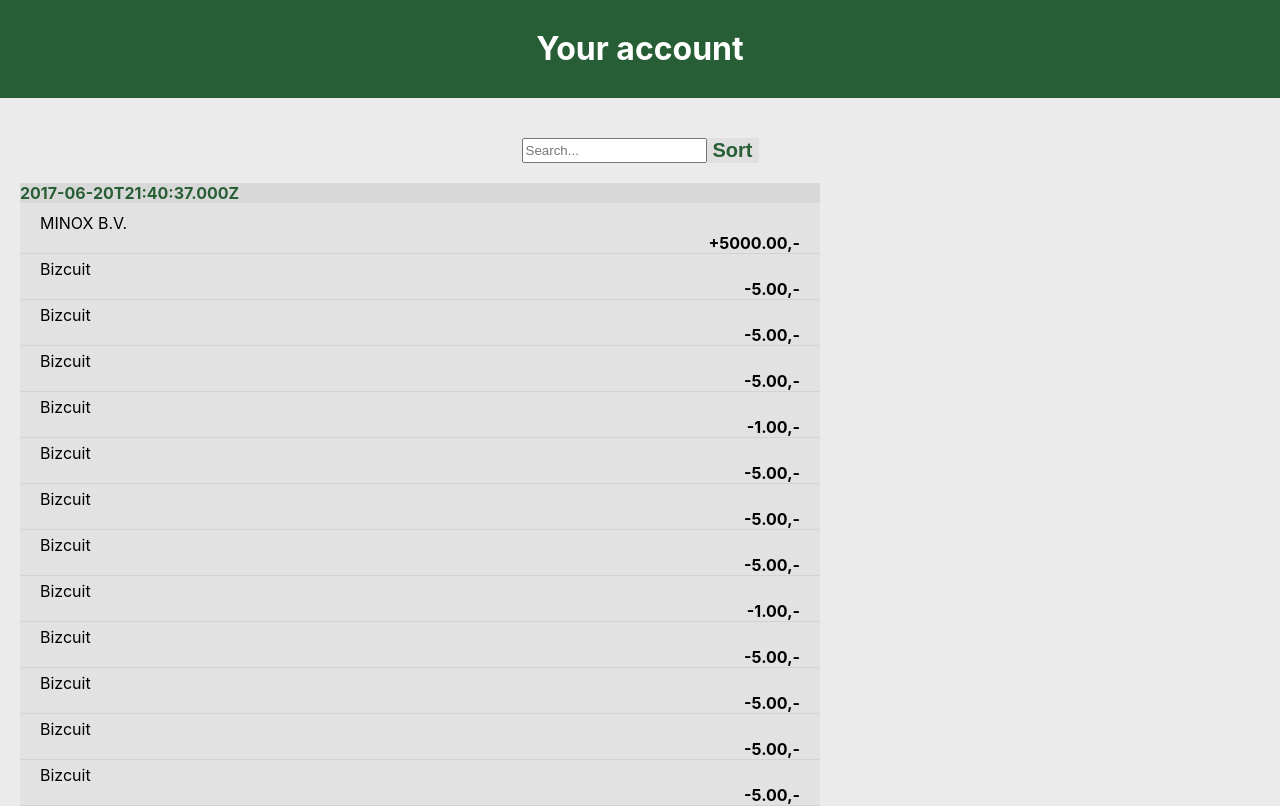
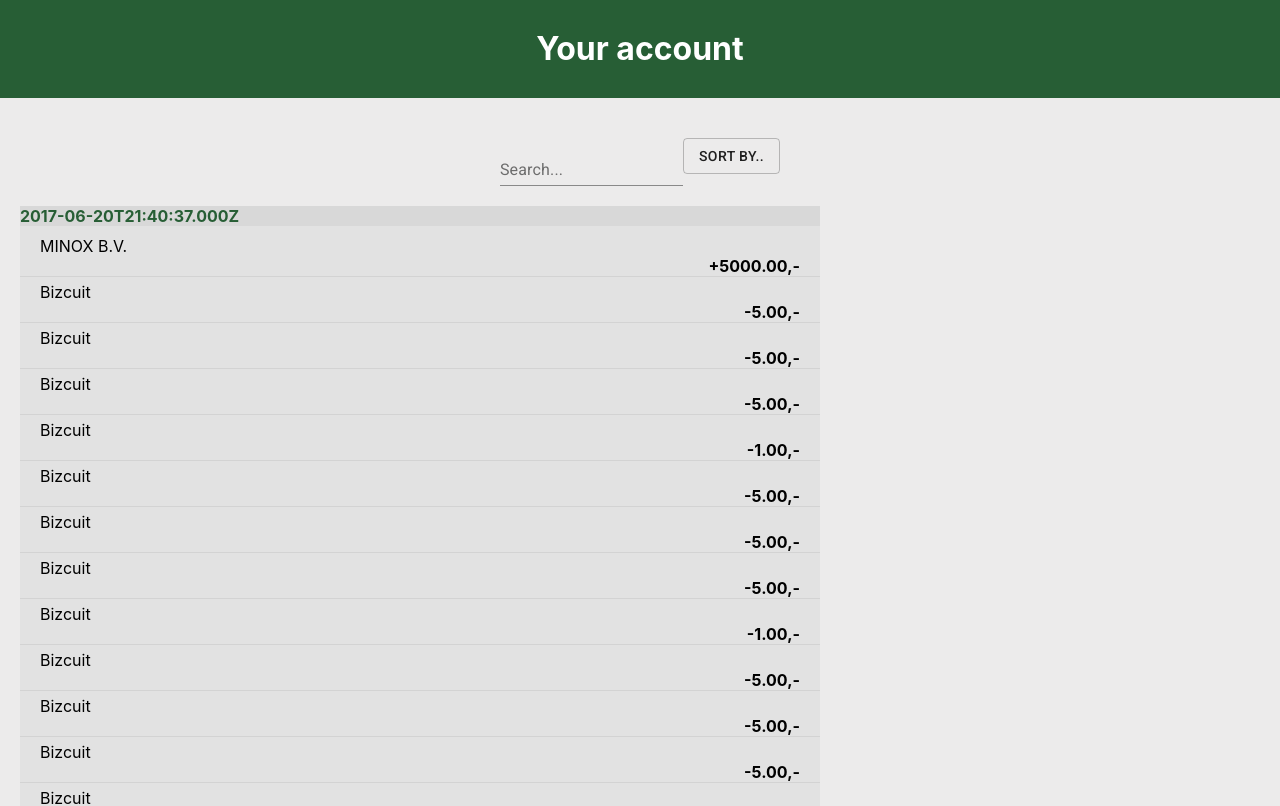
Before and after one commit to laurenssvg/bizcuit-assignment, a React (Create React App) app: page / in a window 1280 px wide. Shown: the top 806 px of the page. Built offline with nearby package versions, Linux system fonts and the light colour scheme.

Commit message:
extra styling done, added sort-button component

```diff
--- a/src/App.js
+++ b/src/App.js
@@ -4,6 +4,7 @@
 import Header from "./components/header/header.component";
 import Statement from "./components/statement/statement.component";
 import { SearchBox } from "./components/search-box/search-box.component";
+import { SortButton } from "./components/sort-button/sort-button.component";
 
 class App extends React.Component {
   constructor() {
@@ -40,7 +41,10 @@
     return (
       <div className="App">
         <Header />
-        <SearchBox placeholder="Search..." handleChange={this.handleChange} />
+        <div className="search-and-sort">
+          <SearchBox handleChange={this.handleChange} />
+          <SortButton />
+        </div>
         <Statement statements={filteredStatements} />
       </div>
     );
--- a/src/components/search-box/search-box.component.jsx
+++ b/src/components/search-box/search-box.component.jsx
@@ -1,18 +1,12 @@
 import React from "react";
 
 import "./search-box.styles.css";
-import CustomButton from "../custom-button/custom-button.component";
+import { TextField } from "@material-ui/core";
 
-export const SearchBox = ({ placeholder, handleChange }) => {
+export const SearchBox = ({ handleChange }) => {
   return (
     <div className="search-and-sort">
-      <input
-        className="search"
-        type="search"
-        placeholder={placeholder}
-        onChange={handleChange}
-      ></input>
-      <CustomButton />
+      <TextField label="Search..." onChange={handleChange} />
     </div>
   );
 };
--- /dev/null
+++ b/src/components/sort-button/sort-button.component.jsx
@@ -0,0 +1,12 @@
+import React from "react";
+
+import "./sort-button.styles.css";
+import { Button } from "@material-ui/core";
+
+export const SortButton = () => {
+  return (
+    <div className="sort">
+      <Button variant="outlined">Sort by..</Button>
+    </div>
+  );
+};
--- a/src/components/statement/statement.styles.css
+++ b/src/components/statement/statement.styles.css
@@ -14,9 +14,3 @@
   font-weight: bold;
   margin-bottom: 10px;
 }
-
-.container {
-  display: flex;
-  flex-direction: column;
-  justify-content: space-between;
-}
```
Also changed, not shown: src/components/statement-transaction/statement-transaction.component.jsx (+4 -4 lines), src/components/sort-button/sort-button.styles.css (added).
